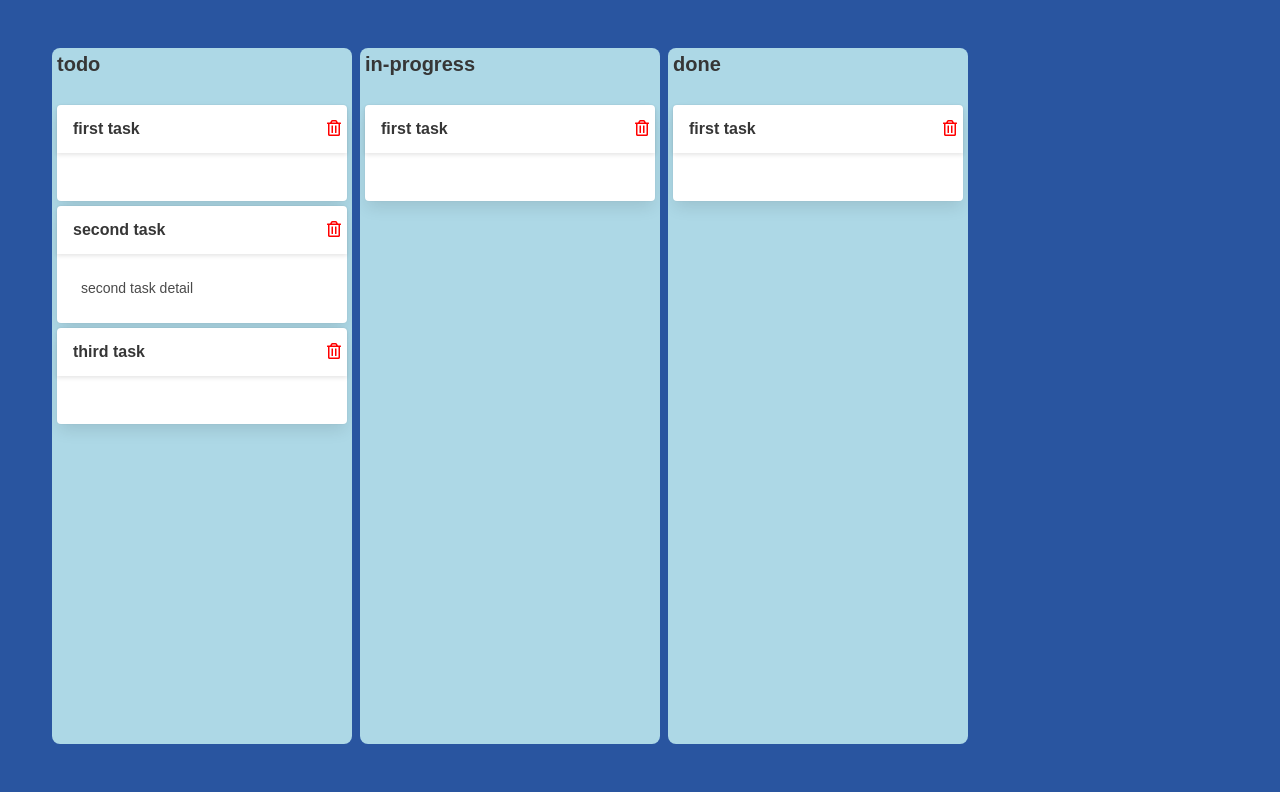
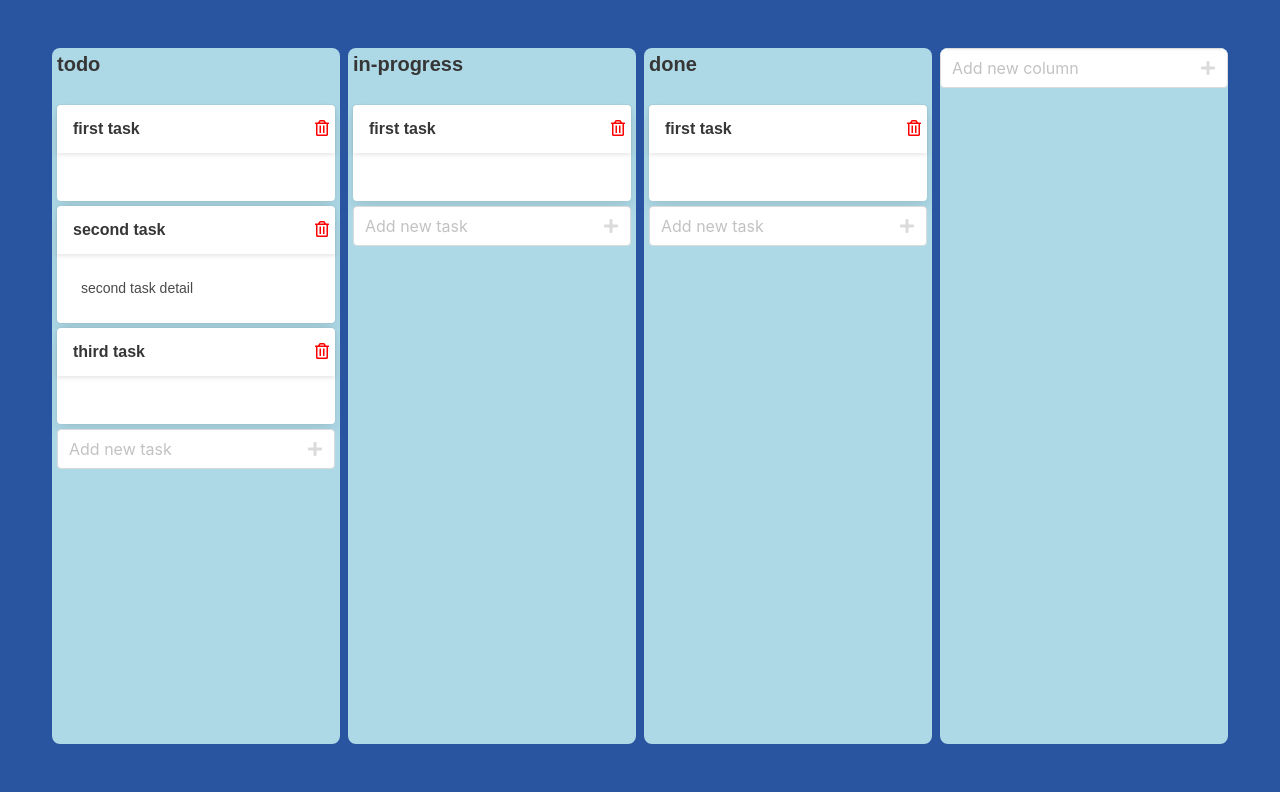
Before and after one commit to sazzad88/trello-clone-react, a React (Create React App) app: page / in a window 1280 px wide. Built offline with nearby package versions, Linux system fonts and the light colour scheme.

Commit message:
task can be added to column

```diff
--- a/src/App.css
+++ b/src/App.css
@@ -73,3 +73,7 @@
 .box {
   background: #f8f5f5;
 }
+
+.add-task-container a.open {
+  /* padding :  */
+}
--- a/src/App.tsx
+++ b/src/App.tsx
@@ -2,6 +2,7 @@ import React, { useState, useContext } from "react";
 import "./App.css";
 import DefaultBoard from "./base-board";
 import Column from "./components/Column";
+import { uuid } from "./utils";
 
 import { ColumnContext } from "./context/ColumnContext";
 import { taskModel } from "./interfaces/model";
@@ -9,7 +10,7 @@ import { taskModel } from "./interfaces/model";
 function App() {
   const [columns, setColumns] = useState(DefaultBoard.columns);
 
-  let move_column = (fromColumnIndex: number, toColumnIndex: number) => {
+  const move_column = (fromColumnIndex: number, toColumnIndex: number) => {
     let columnList = [...columns];
 
     // console.log({
@@ -23,7 +24,7 @@ function App() {
     setColumns(columnList);
   };
 
-  let move_task = (
+  const move_task = (
     fromTaskIndex: number,
     toTaskIndex: number,
     fromColumnIndex: number,
@@ -50,9 +51,24 @@ function App() {
     setColumns(columnList);
   };
 
+  const addTask = (ColumnIndex: number, title: string) => {
+    let columnList = [...columns];
+    let currentTaks = [...columns[ColumnIndex].tasks];
+
+    currentTaks.push({
+      id: uuid(),
+      name: title,
+      description: "",
+    });
+
+    columnList[ColumnIndex].tasks = currentTaks;
+
+    setColumns(columnList);
+  };
+
   return (
     <ColumnContext.Provider
-      value={{ columns: columns, move_column: move_column }}
+      value={{ columns: columns, move_column: move_column, addTask }}
     >
       <section className="hero is-fullheight">
         <div className="hero-body">
@@ -64,6 +80,21 @@ function App() {
               colIndex={index}
             />
           ))}
+
+          <div className="trello-column">
+            <div className="field">
+              <div className="control has-icons-right">
+                <input
+                  className="input"
+                  type="text"
+                  placeholder="Add new column"
+                />
+                <span className="icon is-small is-right">
+                  <i className="fas fa-plus"></i>
+                </span>
+              </div>
+            </div>
+          </div>
         </div>
       </section>
     </ColumnContext.Provider>
--- /dev/null
+++ b/src/components/AddTask.tsx
@@ -0,0 +1,89 @@
+import React, { useState, useContext } from "react";
+import { ColumnContext } from "../context/ColumnContext";
+// import styles from "./Pagination.module.css";
+
+function Pagination({
+  columnIndex,
+}: //setPageNum
+{
+  columnIndex: number;
+  //setPageNum: (id: number) => void
+}) {
+  const AppContext = useContext(ColumnContext);
+
+  const [openInput, setOpenInput] = useState<boolean>(false);
+  const [title, setTitle] = useState<string>("");
+  const [formError, setFormError] = useState<boolean>(false);
+
+  const saveTask = () => {
+    if (title.trim().length < 2) {
+      setFormError(true);
+      return;
+    }
+    let savedTitle = title;
+    AppContext.addTask(columnIndex, savedTitle);
+    setTitle("");
+    setOpenInput(false);
+  };
+
+  return (
+    <div className="add-task-container">
+      {openInput ? (
+        <>
+          <div className="field">
+            <div className="control ">
+              <input
+                onChange={(event: React.ChangeEvent<HTMLInputElement>) => {
+                  setTitle(event.target.value);
+                  setFormError(false);
+                }}
+                value={title}
+                className={`input ${formError ? "is-danger" : ""}`}
+                type="text"
+                placeholder="Task title"
+              />
+            </div>
+          </div>
+          <div className="field is-grouped">
+            <div className="control">
+              <button className="button is-link is-small" onClick={saveTask}>
+                Add
+              </button>
+            </div>
+            <div className="control">
+              <button
+                onClick={() => {
+                  setOpenInput(false);
+                  setTitle("");
+                }}
+                className="button is-link is-light is-small"
+              >
+                Cancel
+              </button>
+            </div>
+          </div>
+        </>
+      ) : (
+        <div className="field">
+          <div
+            onClick={() => setOpenInput(true)}
+            className="control has-icons-right"
+          >
+            <input
+              value={title}
+              readOnly
+              className="input"
+              type="text"
+              placeholder="Add new task"
+            />
+            <span className="icon is-small is-right">
+              <i className="fas fa-plus"></i>
+            </span>
+          </div>
+        </div>
+      )}
+    </div>
+  );
+}
+
+export default Pagination;
--- a/src/components/Column.tsx
+++ b/src/components/Column.tsx
@@ -2,6 +2,7 @@ import React, { useContext } from "react";
 import { ColumnContext } from "../context/ColumnContext";
 import { Column, taskModel } from "../interfaces/model";
 import Task from "./Task";
+import AddTask from "./AddTask";
 
 const MainColumn: React.FC<Column> = (props) => {
   let column = props.column,
@@ -16,7 +17,7 @@ const MainColumn: React.FC<Column> = (props) => {
     taskIndex: number
   ) => {
     const type = e.dataTransfer.getData("type");
-    console.log("current task length : ", toTasks.length);
+    //console.log("current task length : ", toTasks.length);
     if (type === "task")
       moveTask(e, taskIndex ? taskIndex : toTasks.length, toColumnIndex);
     else {
@@ -32,7 +33,7 @@ const MainColumn: React.FC<Column> = (props) => {
       if (EventTarget.classList.contains("trello-column")) {
         //console.log("drag start column");
 
-        console.log("pick column from :", colIndex);
+        // console.log("pick column from :", colIndex);
 
         e.dataTransfer.effectAllowed = "move";
         e.dataTransfer.dropEffect = "move";
@@ -125,6 +126,7 @@ const MainColumn: React.FC<Column> = (props) => {
               preventThisEvent={preventThisEvent}
             />
           ))}
+          <AddTask columnIndex={colIndex} />
         </div>
       </div>
     </>
```
